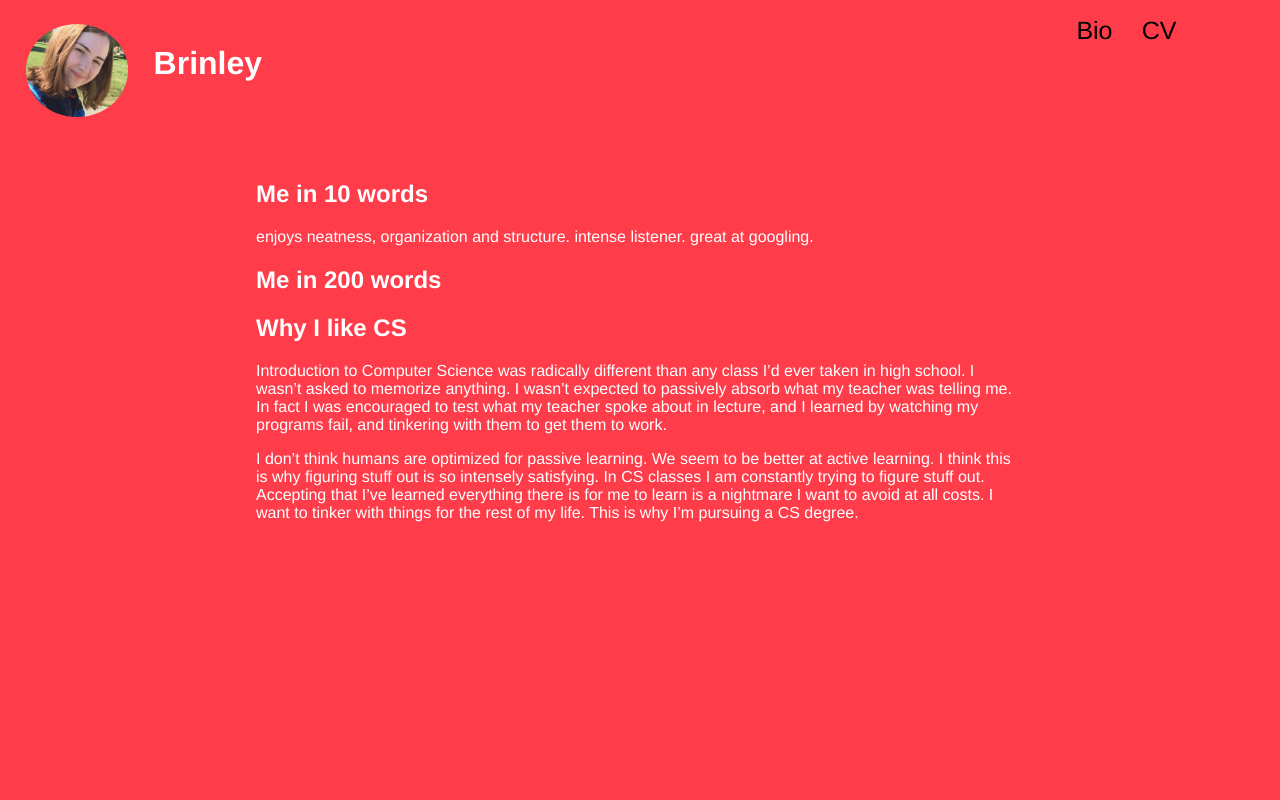
After one commit to brinleym/brinleym.github.io, a PHP site: page /bio.html in a window 1280 px wide. The commit adds this page. Run offline with PHP 8.4, Linux system fonts and the light colour scheme.

Commit message:
Committing bio.html

```diff
--- /dev/null
+++ b/bio.css
@@ -0,0 +1,6 @@
+.info {
+	position: absolute;
+	padding-left: 20%;
+	padding-right: 20%;
+	top: 20%;
+}
--- /dev/null
+++ b/bio.html
@@ -0,0 +1,45 @@
+<!doctype html>
+
+<html>
+	<head>
+		<title>Bio</title>
+		<meta charset="utf-8"></meta>
+		<meta name="viewport" content="width=device-width, initial-scale=1"></meta>
+		<link rel="stylesheet" type="text/css" href="main.css">
+		<link rel="stylesheet" type="text/css" href="bio.css">
+
+
+	</head>
+
+	<body>
+		<div class="site">
+			<div class="navigation">
+				<ul class="menu">
+					<li><a href="bio.html">Bio</a></li>
+					<li><a href="#">CV</a></li>
+				</ul>
+			</div>
+			<div class="main">
+				<div id="site-title">
+					<h1>Brinley</h1>
+				</div>
+				<img src="images/me2-small.jpg" alt="picture of me" id="pic-me">
+
+				<div class="info">
+
+					<h2>Me in 10 words</h2>
+					<p>enjoys neatness, organization and structure. intense listener. great at googling.</p>
+
+					<h2>Me in 200 words</h2>
+
+					<h2>Why I like CS</h2>
+					<p>Introduction to Computer Science was radically different than any class I’d ever taken in high school. I wasn’t asked to memorize anything. I wasn’t expected to passively absorb what my teacher was telling me. In fact I was encouraged to test what my teacher spoke about in lecture, and I learned by watching my programs fail, and tinkering with them to get them to work.</p>
+					<p>I don’t think humans are optimized for passive learning. We seem to be better at active learning. I think this is why figuring stuff out is so intensely satisfying. In CS classes I am constantly trying to figure stuff out. Accepting that I’ve learned everything there is for me to learn is a nightmare I want to avoid at all costs. I want to tinker with things for the rest of my life. This is why I’m pursuing a CS degree.</p>
+
+				</div>
+			</div>
+		</div>
+
+	</body>
+
+</html>
--- a/index.html
+++ b/index.html
@@ -14,7 +14,7 @@
 		<div class="site">
 			<div class="navigation">
 				<ul class="menu">
-					<li><a href="#">Bio</a></li>
+					<li><a href="bio.html">Bio</a></li>
 					<li><a href="#">CV</a></li>
 				</ul>
 			</div>
@@ -22,12 +22,11 @@
 				<div id="site-title">
 					<h1>Brinley</h1>
 				</div>
-				<div class="header-message">
+				<div class="welcome-message">
 					<h2>Hey there,</h2>
 					<h3>Thank you for visiting my personal website.</h3>
 				</div>
 				<img src="images/me2-small.jpg" alt="picture of me" id="pic-me">
-				<div id="img-overlay"></div>
 			</div>
 		</div>
 
--- a/main.css
+++ b/main.css
@@ -39,17 +39,13 @@ body, .site, .main, .navigation {
 	top: 3%;
 	left: 12%;
 }
-.header-message {
+.welcome-message {
 	position: absolute;
 	top: 20%;
 	left: 20%;
 	font-size: 25px;
 }
-#img-overlay {
-	background-color: rgba(255,255,255,0.5);
-	z-index: 1;
-}
-#pic-me, #img-overlay {
+#pic-me {
 	width: 8%;
 	height: auto;
 	border-radius: 50%;
```
